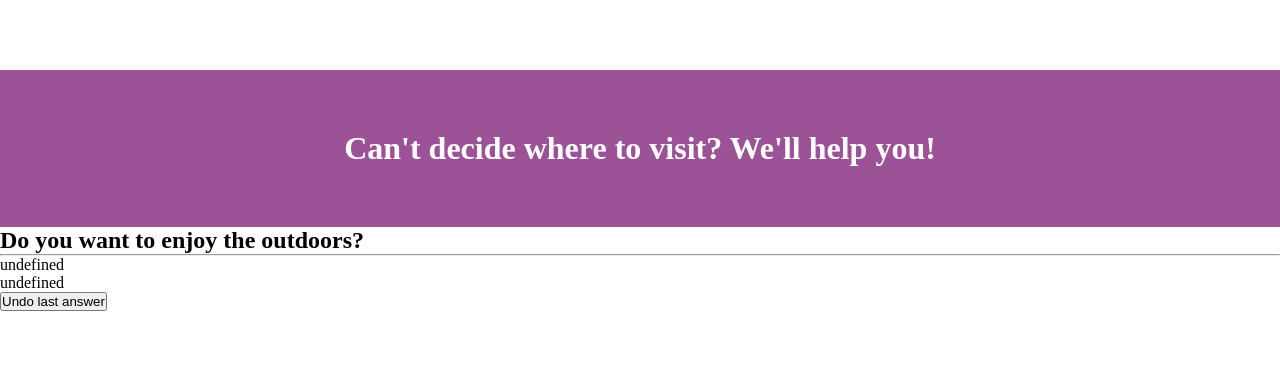
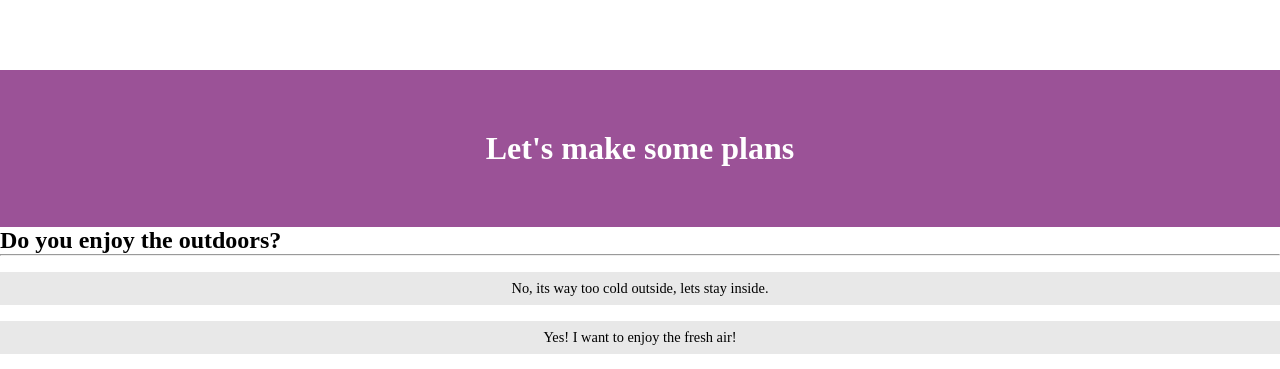
Before and after one commit to jennifer-MM/wats-3020-final-project, a plain HTML site: page index.html in a window 1280 px wide. Shown: the part 991-1360 px from the top of the page. Before the commit the page ends 1302 px from the top, so only its background shows below. Drawn offline with Linux system fonts and the light colour scheme.

Commit message:
coming along

```diff
--- a/css/styles.css
+++ b/css/styles.css
@@ -71,3 +71,32 @@
     background-color:gray;
     padding: 20px;
 } */
+button#undo {
+    border: none;
+    background: none;
+    cursor: pointer;
+}
+
+button#undo:hover {
+    border: none;
+    background: #333;
+    color: #fff;
+}
+#options {
+    list-style-type: none;
+    text-align: center;
+    padding-left: 0;
+    white-space: nowrap;
+}
+#options li {
+    white-space: normal;
+    padding: 0.5rem;
+    background: #e8e8e8;
+    font-size: 0.9rem;
+    cursor: pointer;
+    margin: 1rem 0;
+}
+#options li:hover {
+    background: rgb(199, 27, 113);
+    color: #fff;
+}
--- a/js/main.js
+++ b/js/main.js
@@ -69,9 +69,9 @@ function undoOptions() {
     function updatePage(newPage) {
         pageContent.innerHTML = newPage.text;
         optionsUL.innerHTML = '';
-        for (let choice of newPage.options) {
+        for (let option of newPage.options) {
             let newLI = document.createElement('li');
-            newLI.innerHTML = options.text;
+            newLI.innerHTML = option.text;
             newLI.setAttribute('data-input', options.link);
             optionsUL.appendChild(newLI);
             //updatePage(currentPage);
@@ -88,7 +88,7 @@ function undoOptions() {
     var planData = {
         title: "Let's make some plans",
         p1: {
-            text: `Do you want to enjoy the outdoors?`,
+            text: `Do you enjoy the outdoors?`,
 
             options: [{
                     text: `No, its way too cold outside, lets stay inside.`,
@@ -145,14 +145,14 @@ function undoOptions() {
 
     };
 
-    let title = document.querySelector('#plans-text');
+    let title = document.querySelector('#plans-title');
     title.innerHTML = planData.title;
 
 
     function addEventListeners() {
         let options = document.querySelectorAll('#options li');
-        for (options of options) {
-            options.addEventListener('click', function (e) {
+        for (option of options) {
+            option.addEventListener('click', function (e) {
                 console.log(`Moving to page: ${e.target.dataset.input}`);
                 changePage(e.target.dataset.input);
             })
@@ -162,8 +162,8 @@ function undoOptions() {
     let undo = document.querySelector('#undo');
     undo.addEventListener('click', function (e) {
         console.log('Undoing last choice.');
-        let input = undoChoice();
-        currentPage = getCurrentPage(slug);
+        let input = undoOptions();
+        currentPage = getCurrentPage(input);
         updatePage(currentPage);
     })
 
```
